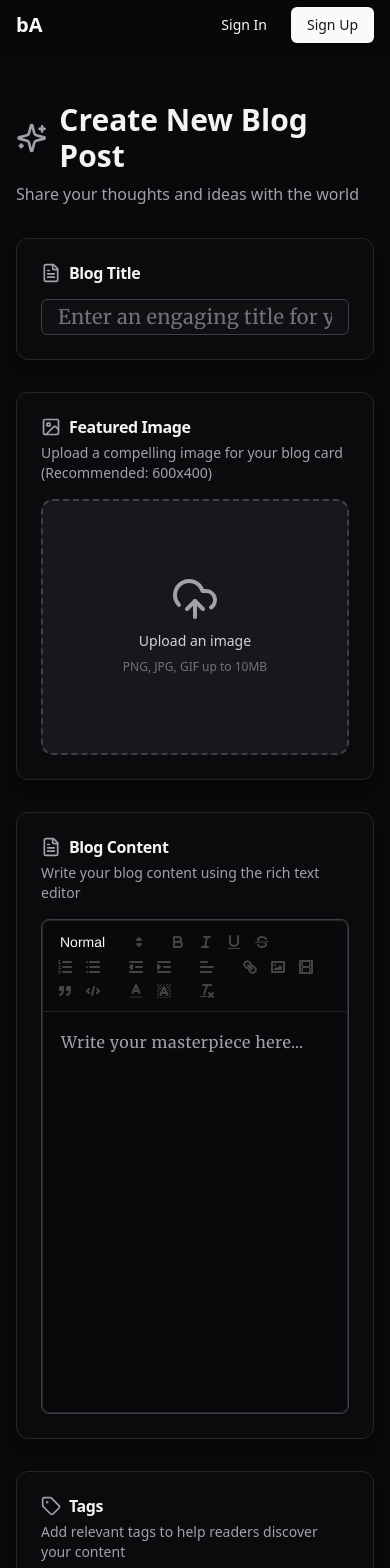
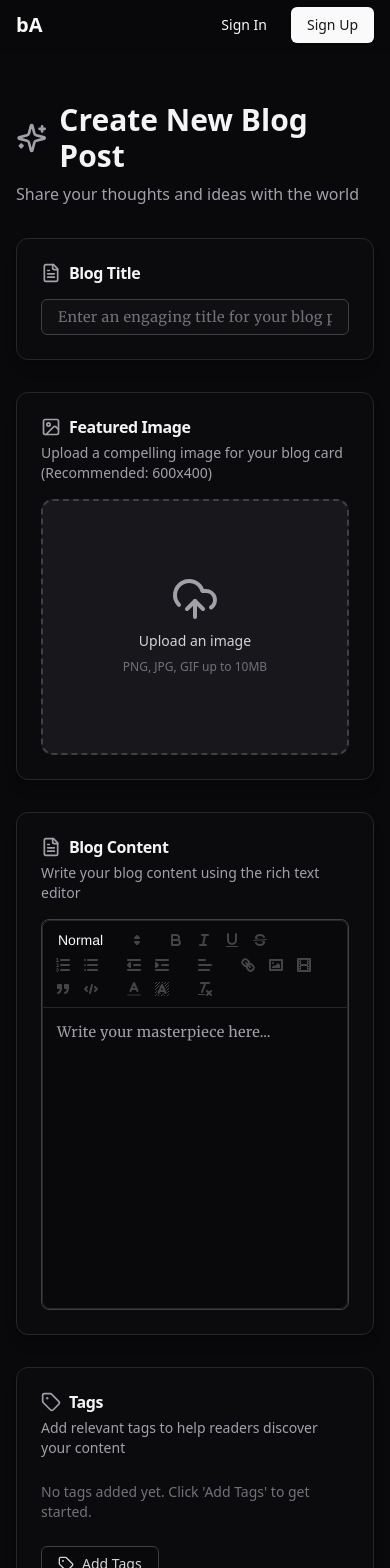
Before and after one commit to kunalPisolkar24/blogApp, a React (Vite) app in the folder frontend/: page /create-blog in a window 390 px wide. Shown: the top 1568 px of the page. Built offline with nearby package versions, Linux system fonts and the light colour scheme.

Commit message:
added media queries

```diff
--- a/frontend/src/index.css
+++ b/frontend/src/index.css
@@ -77,17 +77,15 @@ html, body {
 }
 
 ::-webkit-scrollbar {
-  width: 0.5px; /* Adjusted for visibility in example, your 0.5px might be too thin */
-  /* Consider a slightly larger width if 0.5px is not rendering as expected */
-  /* width: 8px; */
+  width: 0.5px;
 }
 ::-webkit-scrollbar-track {
   background: transparent;
 }
 ::-webkit-scrollbar-thumb {
-  background-color: #71717a; /* zinc-500 */
+  background-color: #71717a;
   border-radius: 10px;
-  border: 3px solid #09090b; /* zinc-950 */
+  border: 3px solid #09090b;
 }
 
 .blog-summary-alert{
@@ -258,16 +256,15 @@ html, body {
   box-shadow: 0 4px 8px rgba(0,0,0,0.3);
 }
 
-/* Styles for embedded videos */
 .quill-content-view iframe {
   display: block;
   width: 100%;
-  max-width: 720px; /* Or your preferred max-width for videos */
+  max-width: 720px;
   aspect-ratio: 16 / 9;
-  margin: 1.5em auto; /* Centers the iframe if its max-width is less than container */
+  margin: 1.5em auto;
   border-radius: var(--radius);
   box-shadow: 0 4px 8px rgba(0,0,0,0.1);
-  border: none; /* Removes default iframe border */
+  border: none;
 }
 
 .dark .quill-content-view iframe {
@@ -406,3 +403,87 @@ html, body {
 .blog-content-editor-wrapper .ql-container {
   min-height: 400px;
 }
+
+@media (max-width: 768px) {
+  .blog-summary-alert {
+    font-size: 12px;
+    letter-spacing: 0.15px;
+  }
+
+  .prose {
+    font-size: 0.9rem;
+    line-height: 1.7;
+    letter-spacing: 0.4px;
+  }
+
+  .prose h1 {
+    font-size: 1.8em;
+    margin-bottom: 0.6em;
+  }
+  .prose h2 {
+    font-size: 1.5em;
+    margin-bottom: 0.5em;
+  }
+  .prose h3 {
+    font-size: 1.25em;
+    margin-bottom: 0.4em;
+  }
+
+  .prose p,
+  .prose li {
+     letter-spacing: 0.2px;
+  }
+
+  .prose blockquote {
+    padding-left: 0.8em;
+  }
+
+  .prose pre {
+    padding: 0.8em;
+  }
+
+  .prose code:not(pre > code) {
+    font-size: 0.85em;
+  }
+
+  .quill-content-view img,
+  .quill-content-view iframe {
+    margin-top: 1em;
+    margin-bottom: 1em;
+  }
+
+  .ql-container.ql-snow {
+    min-height: 300px;
+  }
+
+  .ql-editor {
+    min-height: 300px;
+    font-size: 0.9rem;
+    letter-spacing: 0.3px;
+    line-height: 1.7;
+    padding: 12px 14px;
+  }
+
+  .ql-editor.ql-blank::before {
+    left: 14px;
+  }
+
+  .ql-toolbar.ql-snow {
+    padding: 6px;
+  }
+
+  .ql-snow .ql-tooltip {
+    padding: 6px 10px;
+  }
+
+  .ql-snow .ql-tooltip input[type=text] {
+    min-width: 120px;
+    max-width: 200px;
+    padding: 5px;
+  }
+
+  .blog-content-editor-wrapper .ql-editor,
+  .blog-content-editor-wrapper .ql-container {
+    min-height: 300px;
+  }
+}
```
